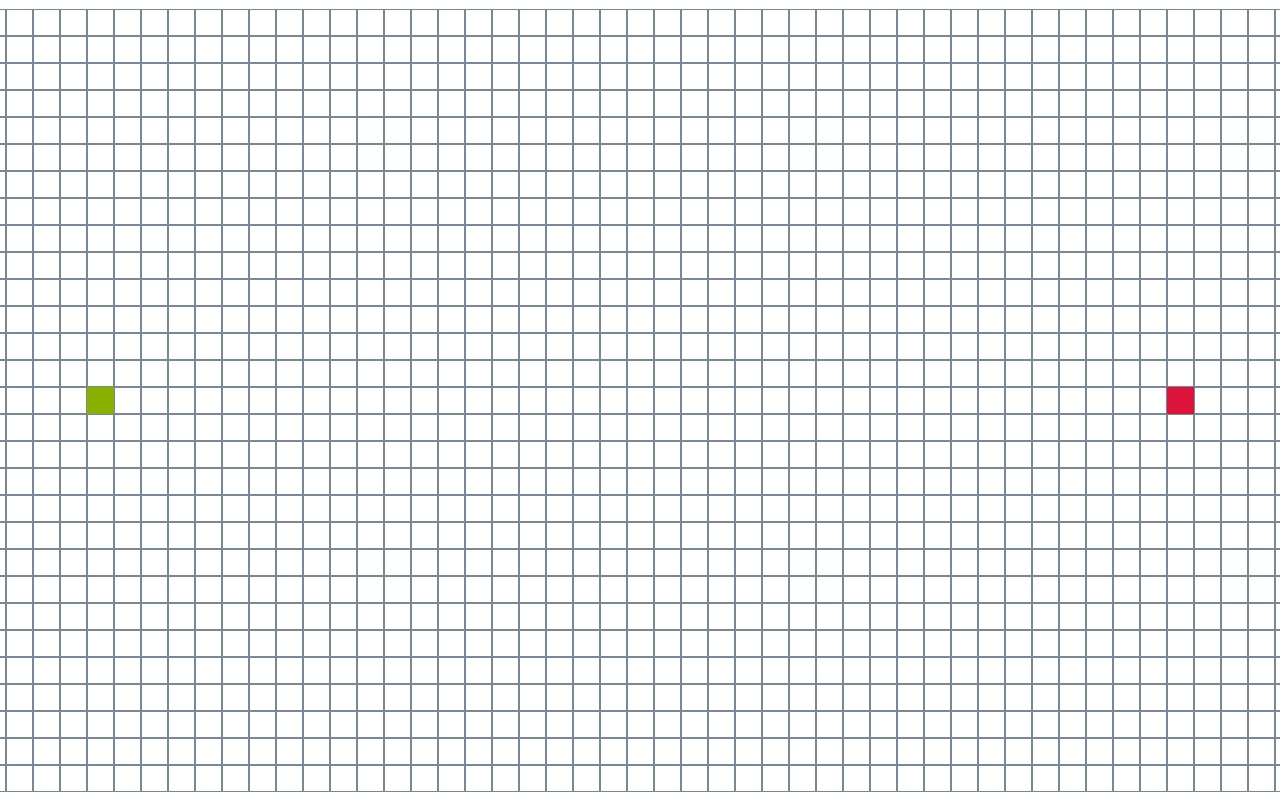
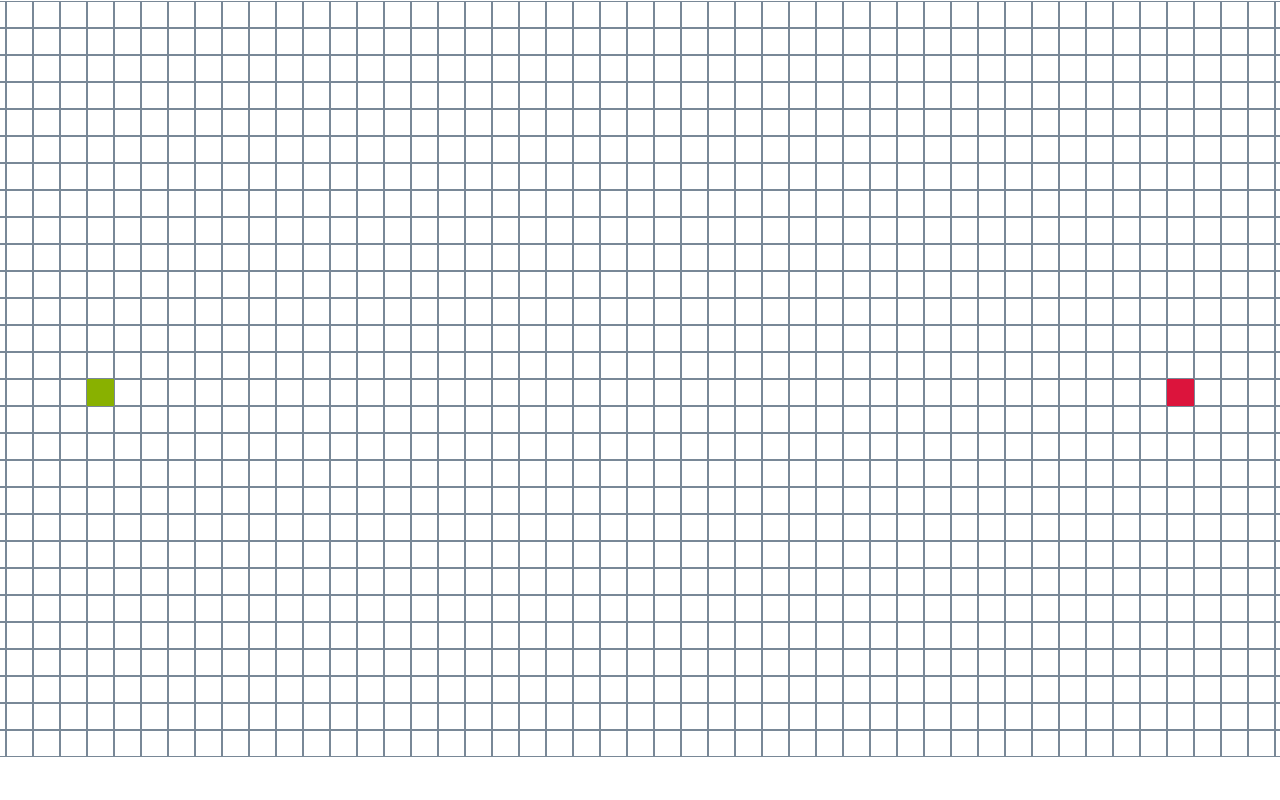
Before and after one commit to AlKL/PathfindingVisualizer, a React (Create React App) app in the folder frontend/: page / in a window 1280 px wide. Shown: the part 163-963 px from the top of the page. After the commit the page ends 920 px from the top, so only its background shows below. Built offline with nearby package versions, Linux system fonts and the light colour scheme.

Commit message:
Margin fixes

```diff
--- a/frontend/src/App.js
+++ b/frontend/src/App.js
@@ -9,7 +9,7 @@ const App = () => {
   const [grid, setGrid] = useState([]);
   const [startNode, setStartNode] = useState(null);
   const [endNode, setEndNode] = useState(null);
-  const rows = 29;
+  const rows = 28;
   const columns = 61;
 
   const clearBoard = () => {
--- a/frontend/src/styles/styles.css
+++ b/frontend/src/styles/styles.css
@@ -8,3 +8,7 @@
     display: flex;
     justify-content: center;
 }
+
+body {
+    margin: 0;
+}
```
